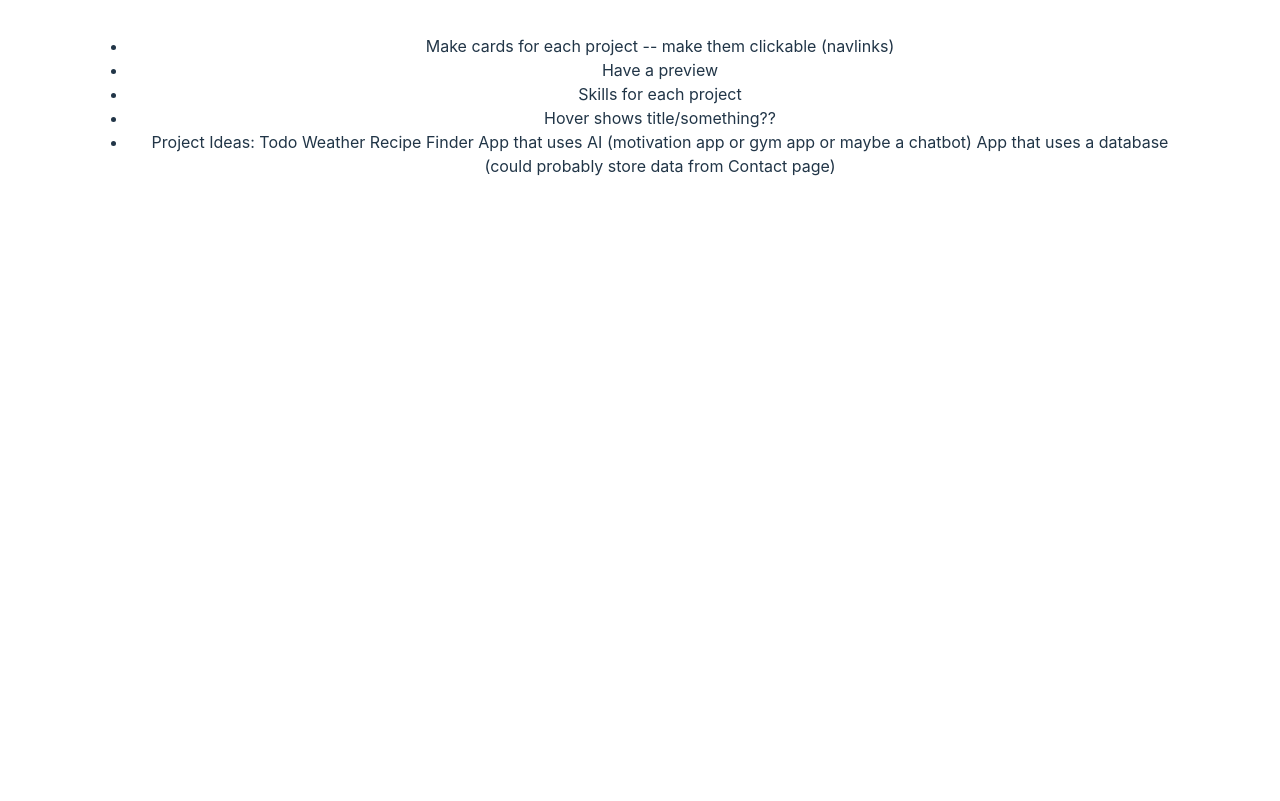
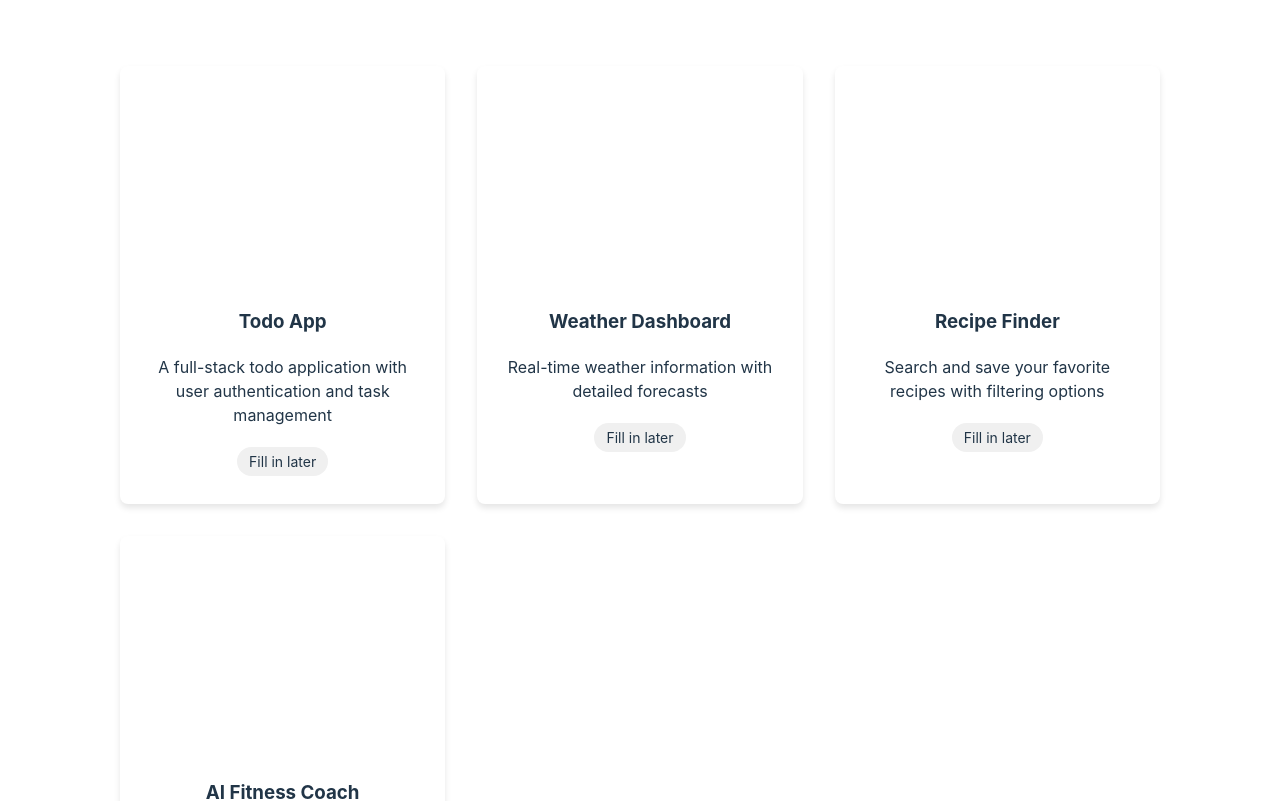
Before and after one commit to austinnakamatsu/portfolio, a React (Vite) app: page / in a window 1280 px wide. Shown: the part 2000-2801 px from the top of the page. Built offline with nearby package versions, Linux system fonts and the light colour scheme.

Commit message:
Added projects framework

```diff
--- a/src/pages/AboutMe.jsx
+++ b/src/pages/AboutMe.jsx
@@ -4,11 +4,12 @@ export default function AboutMe(){
             <h1>About Me</h1>
             <p>Insert a pic of me</p>
             <ul>
-                <li>Bigger intro</li>
-                <li>Skills</li>
+                <li>Pursuing my Bachelor's degree for Computer Science with a focus in Web Development at Oregon State University, I enjoy working on projects that challenge me to think creatively and solve complex problems. Whether I’m developing the front-end or back-end, I’m always focused on delivering seamless, functional solutions that users love.</li>
+                <li>JavaScript, React, Node.js, Python, C++, C#, Blazor</li>
+                <li>History of myself (how I got into CS(?))</li>
                 <li>Resume attach or embed a pdf</li>
-                <li>History of myself (how I got into CS(?))</li>
-                <li>Hobbies (?) could include pics of snowboarding and others in a scroll through</li>
+                <li>At the beach, Snowboarding, or hiking</li>
+                <li>Could include pics of snowboarding and others in a scroll through</li>
             </ul>
         </div>
     )
--- a/src/pages/Projects.jsx
+++ b/src/pages/Projects.jsx
@@ -1,4 +1,5 @@
 import styled from '@emotion/styled'
+import { useState } from 'react'
 
 const ProjectsSection = styled.section`
     min-height: 100vh;
@@ -6,23 +7,149 @@ const ProjectsSection = styled.section`
     scroll-margin-top: 4rem;
 `
 
+// Styled components for the project cards
+const ProjectGrid = styled.div`
+    display: grid;
+    grid-template-columns: repeat(auto-fit, minmax(300px, 1fr));
+    gap: 2rem;
+    padding: 2rem;
+`
+
+const ProjectCard = styled.div`
+    background: white;
+    border-radius: 8px;
+    box-shadow: 0 4px 6px rgba(0, 0, 0, 0.1);
+    overflow: hidden;
+    transition: transform 0.3s ease;
+    cursor: pointer;
+    position: relative;
+
+    &:hover {
+        transform: translateY(-10px);
+
+        .project-overlay {
+            opacity: 1;
+        }
+    }
+`
+
+const ProjectImage = styled.div`
+    height: 200px;
+    background-image: url(${props => props.image});
+    background-size: cover;
+    background-position: center;
+`
+
+const ProjectOverlay = styled.div`
+    position: absolute;
+    top: 0;
+    left: 0;
+    right: 0;
+    bottom: 0;
+    background: rgba(0, 0, 0, 0.8);
+    color: white;
+    opacity: 0;
+    transition: opacity 0.3s ease;
+    padding: 1.5rem;
+    display: flex;
+    flex-direction: column;
+    justify-content: center;
+    align-items: center;
+`
+
+const ProjectContent = styled.div`
+    padding: 1.5rem;
+`
+
+const SkillTag = styled.span`
+    background: #f0f0f0;
+    padding: 0.25rem 0.75rem;
+    border-radius: 15px;
+    margin: 0.25rem;
+    display: inline-block;
+    font-size: 0.875rem;
+`
+
+// Project data
+const projects = [
+    {
+        id: 1,
+        title: "Todo App",
+        description: "A full-stack todo application with user authentication and task management",
+        // image: "",
+        skills: ["Fill in later"],
+        // previewUrl: "", -- enter the website here
+        // githubUrl: "" -- do I need this
+    },
+    {
+        id: 2,
+        title: "Weather Dashboard",
+        description: "Real-time weather information with detailed forecasts",
+        // image: "",
+        skills: ["Fill in later"],
+        // previewUrl: "", -- enter the website here
+    },
+    {
+        id: 3,
+        title: "Recipe Finder",
+        description: "Search and save your favorite recipes with filtering options",
+        // image: "",
+        skills: ["Fill in later"],
+        // previewUrl: "", -- enter the website here
+    },
+    {
+        id: 4,
+        title: "AI Fitness Coach",
+        description: "Personal workout recommendations using AI",
+        // image: "",
+        skills: ["Fill in later"],
+        // previewUrl: "", -- enter the website here
+    },
+
+    // More projects that I come up with
+]
+
 export default function Projects() {
+    const [selectedProject, setSelectedProject] = useState(null);
+
+    const handleProjectClick = (project) => {
+        // You could navigate to a detailed view or open a modal
+        window.open(project.previewUrl, '_blank');
+    };
+
     return (
         <ProjectsSection id="projects">
             <h1>Projects</h1>
-            <ul>
-                <li>Make cards for each project -- make them clickable (navlinks)</li>
-                <li>Have a preview</li>
-                <li>Skills for each project</li>
-                <li>Hover shows title/something??</li>
-                <li>Project Ideas:
-                    Todo
-                    Weather
-                    Recipe Finder
-                    App that uses AI (motivation app or gym app or maybe a chatbot)
-                    App that uses a database (could probably store data from Contact page)
-                </li>
-            </ul>
+            <ProjectGrid>
+                {projects.map(project => (
+                    <ProjectCard
+                        key={project.id}
+                        onClick={() => handleProjectClick(project)}
+                    >
+                        {/* thank you chatgpt */}
+                        <ProjectImage image={project.image} />
+                        <ProjectContent>
+                            <h3>{project.title}</h3>
+                            <p>{project.description}</p>
+                            <div>
+                                {project.skills.map(skill => (
+                                    <SkillTag key={skill}>{skill}</SkillTag>
+                                ))}
+                            </div>
+                        </ProjectContent>
+                        <ProjectOverlay className="project-overlay">
+                            <h3>{project.title}</h3>
+                            <p>Click to view project</p>
+                            <div>
+                                <a href={project.githubUrl} target="_blank" rel="noopener noreferrer"
+                                   onClick={e => e.stopPropagation()}>
+                                    View Source
+                                </a>
+                            </div>
+                        </ProjectOverlay>
+                    </ProjectCard>
+                ))}
+            </ProjectGrid>
         </ProjectsSection>
     )
 }
```
Also changed, not shown: src/components/ProjectModal.jsx (added, +37 -0 lines).
